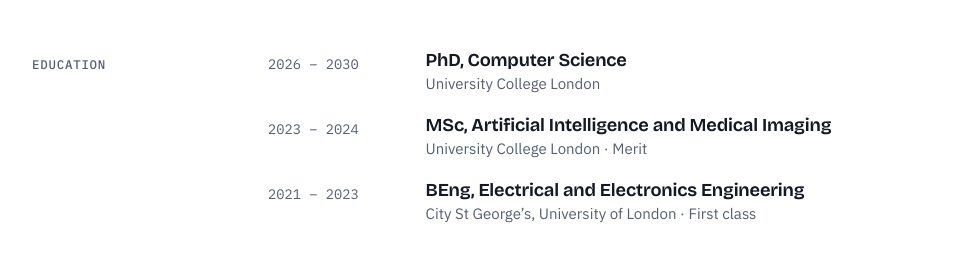
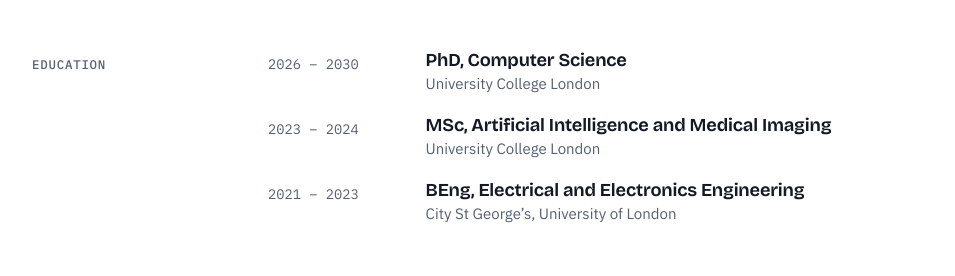
Before and after one commit to zijcheng/zijcheng.github.io, a plain HTML site: page index.html in a window 1280 px wide. Shown: the part 980-1256 px from the top of the page, without its empty margins (162-1117 px from the left). Drawn offline with nearby package versions, Linux system fonts and the light colour scheme.

Commit message:
Remove degree grades from education
Co-Authored-By: Claude Fable 5.2 <noreply@anthropic.com>
Claude-Session: https://claude.ai/code/session_01QHdveGNy1fFGUdTjWjWKHB

```diff
--- a/index.html
+++ b/index.html
@@ -218,14 +218,14 @@ footer { border-top: 1px solid var(--line); padding: 20px 0 40px; font-family: v
           <span class="when">2023 – 2024</span>
           <div>
             <h3>MSc, Artificial Intelligence and Medical Imaging</h3>
-            <p>University College London · Merit</p>
+            <p>University College London</p>
           </div>
         </li>
         <li>
           <span class="when">2021 – 2023</span>
           <div>
             <h3>BEng, Electrical and Electronics Engineering</h3>
-            <p>City St George’s, University of London · First class</p>
+            <p>City St George’s, University of London</p>
           </div>
         </li>
       </ol>
```
